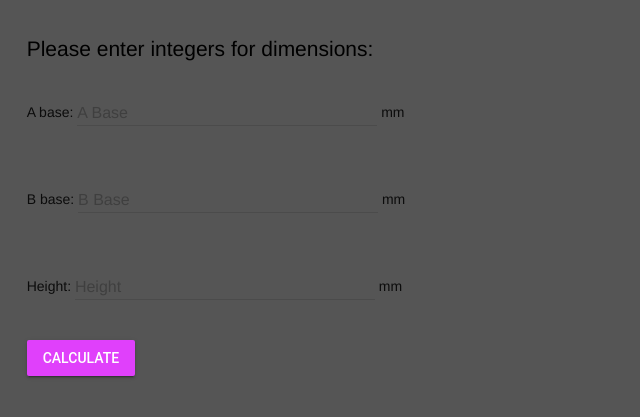
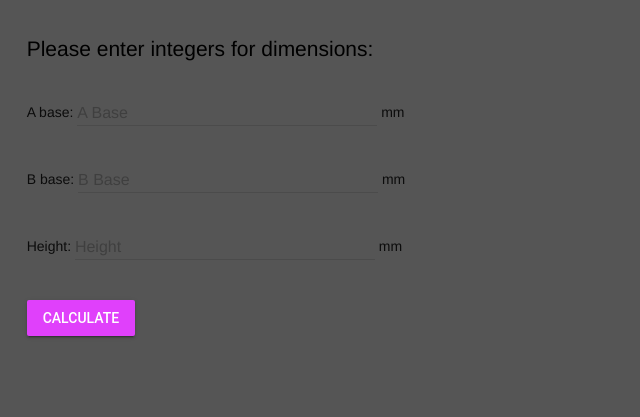
Before and after one commit to MTHS-ICD2O-1-2023/ICD2O-Unit-3-01-PHP-nathan-desilva, a PHP site: page / in a window 1280 px wide. Shown: the part 240-657 px from the top of the page, without its empty margins (0-640 px from the left). Run offline with PHP 8.4, Linux system fonts and the light colour scheme.

Commit message:
added a space

```diff
--- a/answer.php
+++ b/answer.php
@@ -28,7 +28,7 @@
         <img src="./images/trapezoid.svg" alt="trapezoid" width="250" />
       </div>
       <div class="page-content-php">
-        <div name="area-of-triangle">
+        <div name="area-of-trapezoid">
           <div class="mdl-layout__header-row">
             <br />
         <?php
--- a/index.php
+++ b/index.php
@@ -1,6 +1,5 @@
 <!DOCTYPE html>
 <html>
-
 <head>
   <meta charset="utf-8" />
   <meta name="description" content="Area of a Trapezoid, in PHP" />
@@ -16,7 +15,6 @@
   <link rel="manifest" href="site.webmanifest" />
   <title>Area of a Trapezoid, in PHP</title>
 </head>
-
 <body>
   <script defer src="https://code.getmdl.io/1.3.0/material.min.js"></script>
   <div class="mdl-layout mdl-js-layout mdl-layout--fixed-header">
@@ -27,7 +25,7 @@
     </header>
     <main class="mdl-layout__content">
       <div class="right-image">
-        <img src="./images/trapezoid.svg" alt="income-tax" width="250" />
+        <img src="./images/trapezoid.svg" alt="trapezoid" width="250" />
       </div>
       <h3>Formula
         <br />
@@ -39,7 +37,6 @@
       <div class="page-content-php">
         <br />
         <form action="answer.php" method="POST">
-          <form action="#">
             A base:
             <div class="mdl-textfield mdl-js-textfield">
               <input class="mdl-textfield__input" type=" text" pattern="-?[0-9]*(\.[0-9]+)?" name="a-base">
@@ -48,8 +45,6 @@
             </div>
             mm
           </form>
-          <br />
-          <form action="#">
             B base:
             <div class="mdl-textfield mdl-js-textfield">
               <input class="mdl-textfield__input" type=" text" pattern="-?[0-9]*(\.[0-9]+)?" name="b-base">
@@ -59,7 +54,6 @@
             mm
           </form>
           <br />
-          <form action="#">
             Height:
             <div class="mdl-textfield mdl-js-textfield">
               <input class="mdl-textfield__input" type=" text" pattern="-?[0-9]*(\.[0-9]+)?" name="height">
@@ -68,6 +62,7 @@
             </div>
             mm
           </form>
+          <br />
           <br />
           <!-- Accent-colored raised button with ripple -->
           <button class="mdl-button mdl-js-button mdl-button--raised mdl-js-ripple-effect mdl-button--accent" type="submit">
@@ -78,5 +73,4 @@
     </main>
   </div>
 </body>
-
 </html>
```
